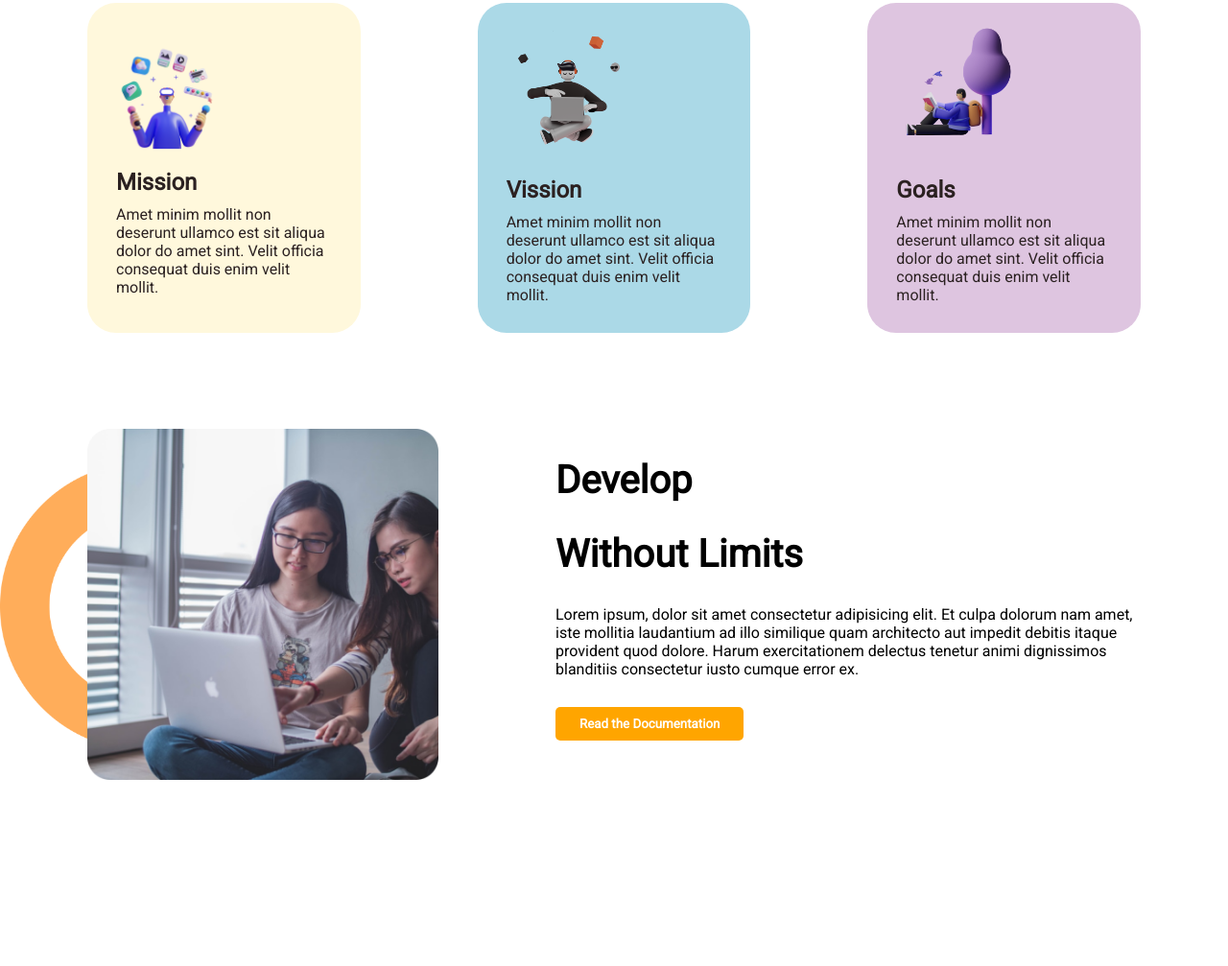
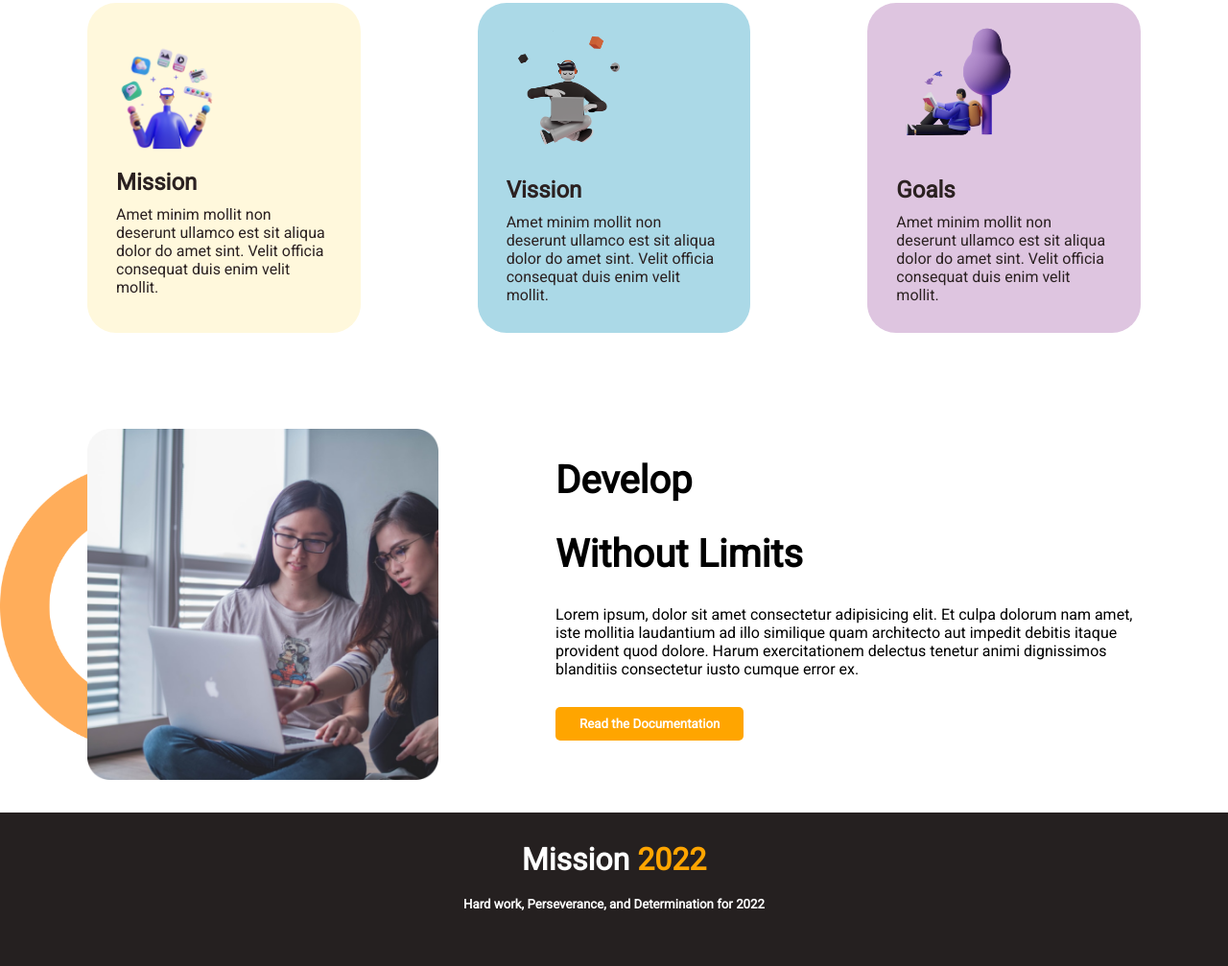
Before and after one commit to mdsoliman-byte/my-first-mission, a plain HTML site: page index.html in a window 1280 px wide. Shown: the part 695-1702 px from the top of the page at 96% size. Before the commit the page ends 1542 px from the top, so only its background shows below. Drawn offline with Linux system fonts and the light colour scheme; a web font is replaced by a local one.

Commit message:
footer Done

```diff
--- a/css/style.css
+++ b/css/style.css
@@ -32,7 +32,6 @@
   margin-bottom: 20px;
 }
 .header-section-left {
-  /* width: 50%; */
   margin-left: 5%;
   margin-top: 5%;
 }
@@ -41,9 +40,7 @@
   font-size: 30px;
   padding: 20px;
 }
-/* .header-section-right {
-  width: 50%;
-} */
+
 .header-section-right img {
   width: 70%;
 }
@@ -82,13 +79,11 @@
 }
 .body-section-two-lift {
   margin-left: 5%;
-  /* width: 50%; */
 }
 .body-section-two-lift img {
   width: 60%;
 }
 .body-section-two-right {
-  /* width: 50%; */
   margin-left: -10%;
 }
 .body-section-two-right h1 {
@@ -98,3 +93,15 @@
   margin-top: 30px;
 }
 /* Body Section two End */
+/* Footer Start */
+footer {
+  background-color: rgb(37, 32, 32);
+  height: 100px;
+  color: white;
+  text-align: center;
+  padding: 30px;
+}
+footer h5 {
+  padding: 20px;
+}
+/* Footer End */
--- a/index.html
+++ b/index.html
@@ -96,5 +96,12 @@
     <!-- Body section Three Start -->
 
     <!-- Body section Three End -->
+
+    <!-- footer Start -->
+    <footer>
+      <h1>Mission <span class="mission-color">2022</span></h1>
+      <h5>Hard work, Perseverance, and Determination for 2022</h5>
+    </footer>
+    <!-- footer End -->
   </body>
 </html>
```
